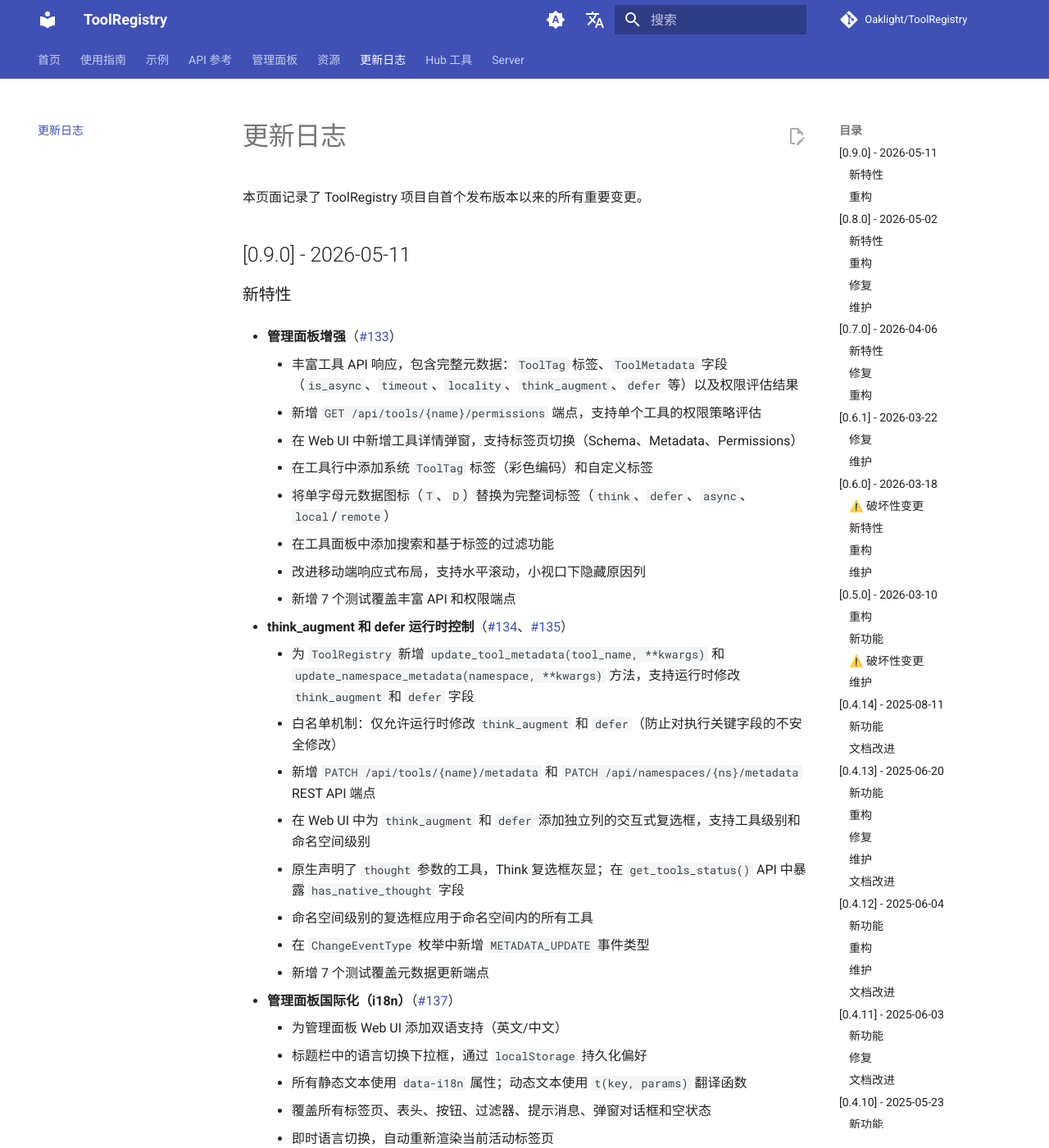
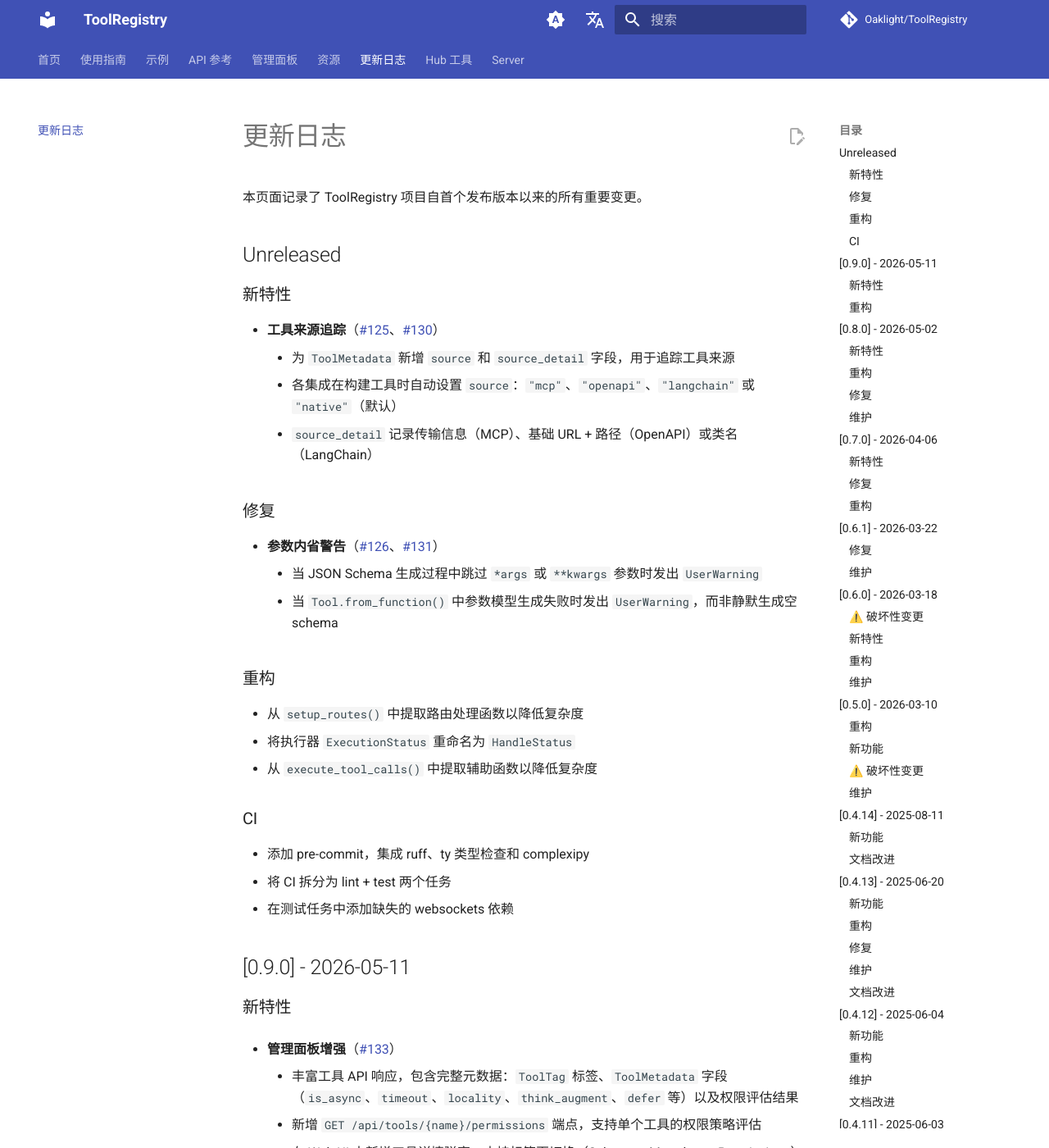
Before and after one commit to Oaklight/ToolRegistry, an MkDocs documentation site: the page built from docs/changelog.md, in a window 1280 px wide and 1400 px high. Shown: the whole window at 82% size. Built offline with MkDocs 1.6.1 and Material for MkDocs 9.7.7, drawn with Linux system fonts in a browser that asks for light colours; comment, search, counter and statistics services are not loaded.

Commit message:
docs: add Unreleased section for source tracking, param warnings, and refactoring

```diff
--- a/docs/changelog.md
+++ b/docs/changelog.md
@@ -9,6 +9,33 @@
 # 更新日志
 
 本页面记录了 ToolRegistry 项目自首个发布版本以来的所有重要变更。
+
+## Unreleased
+
+### 新特性
+
+- **工具来源追踪**（[#125](../../issues/125)、[#130](../../pull/130)）
+    - 为 `ToolMetadata` 新增 `source` 和 `source_detail` 字段，用于追踪工具来源
+    - 各集成在构建工具时自动设置 `source`：`"mcp"`、`"openapi"`、`"langchain"` 或 `"native"`（默认）
+    - `source_detail` 记录传输信息（MCP）、基础 URL + 路径（OpenAPI）或类名（LangChain）
+
+### 修复
+
+- **参数内省警告**（[#126](../../issues/126)、[#131](../../pull/131)）
+    - 当 JSON Schema 生成过程中跳过 `*args` 或 `**kwargs` 参数时发出 `UserWarning`
+    - 当 `Tool.from_function()` 中参数模型生成失败时发出 `UserWarning`，而非静默生成空 schema
+
+### 重构
+
+- 从 `setup_routes()` 中提取路由处理函数以降低复杂度
+- 将执行器 `ExecutionStatus` 重命名为 `HandleStatus`
+- 从 `execute_tool_calls()` 中提取辅助函数以降低复杂度
+
+### CI
+
+- 添加 pre-commit，集成 ruff、ty 类型检查和 complexipy
+- 将 CI 拆分为 lint + test 两个任务
+- 在测试任务中添加缺失的 websockets 依赖
 
 ## [0.9.0] - 2026-05-11
 
```
